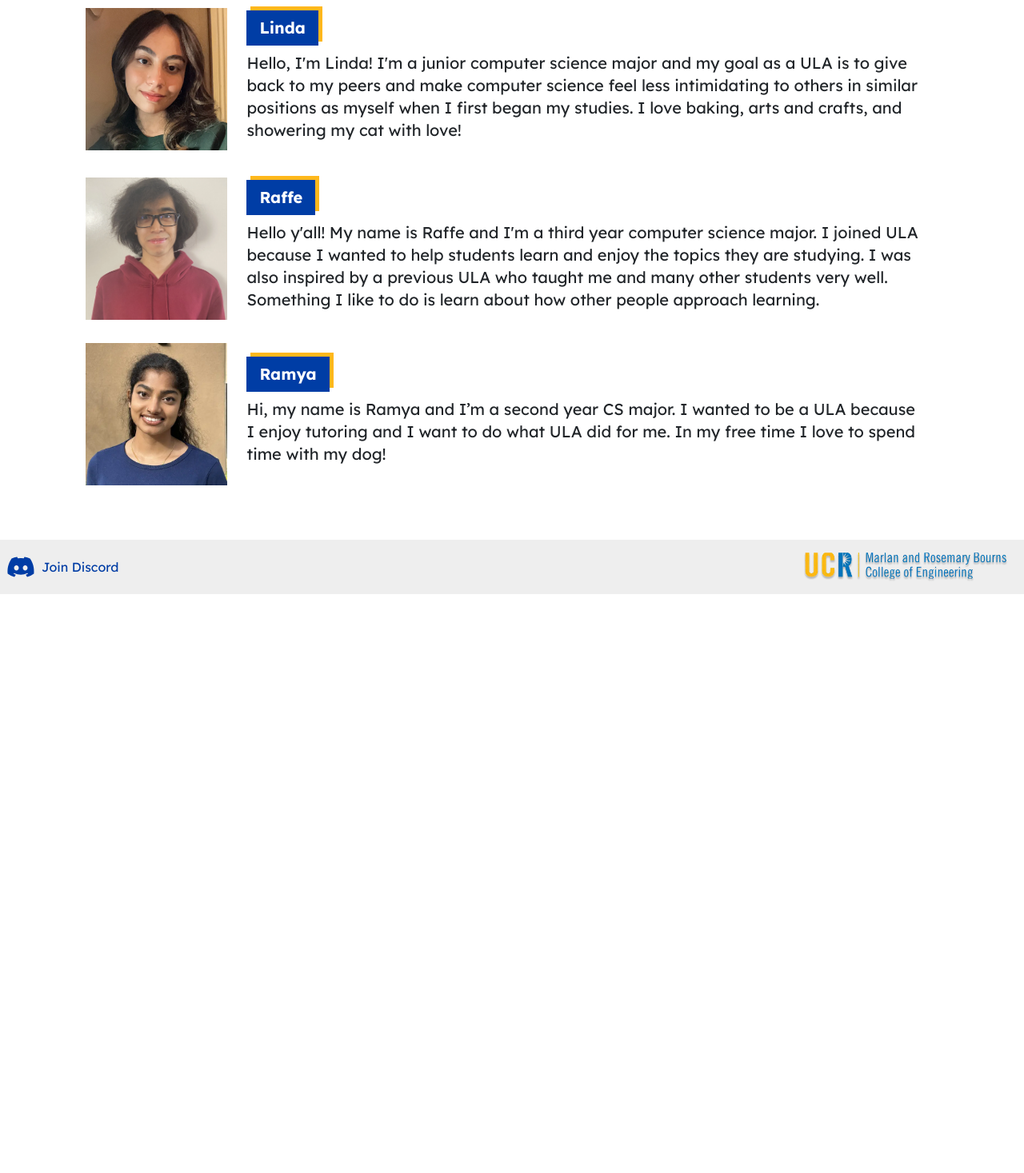
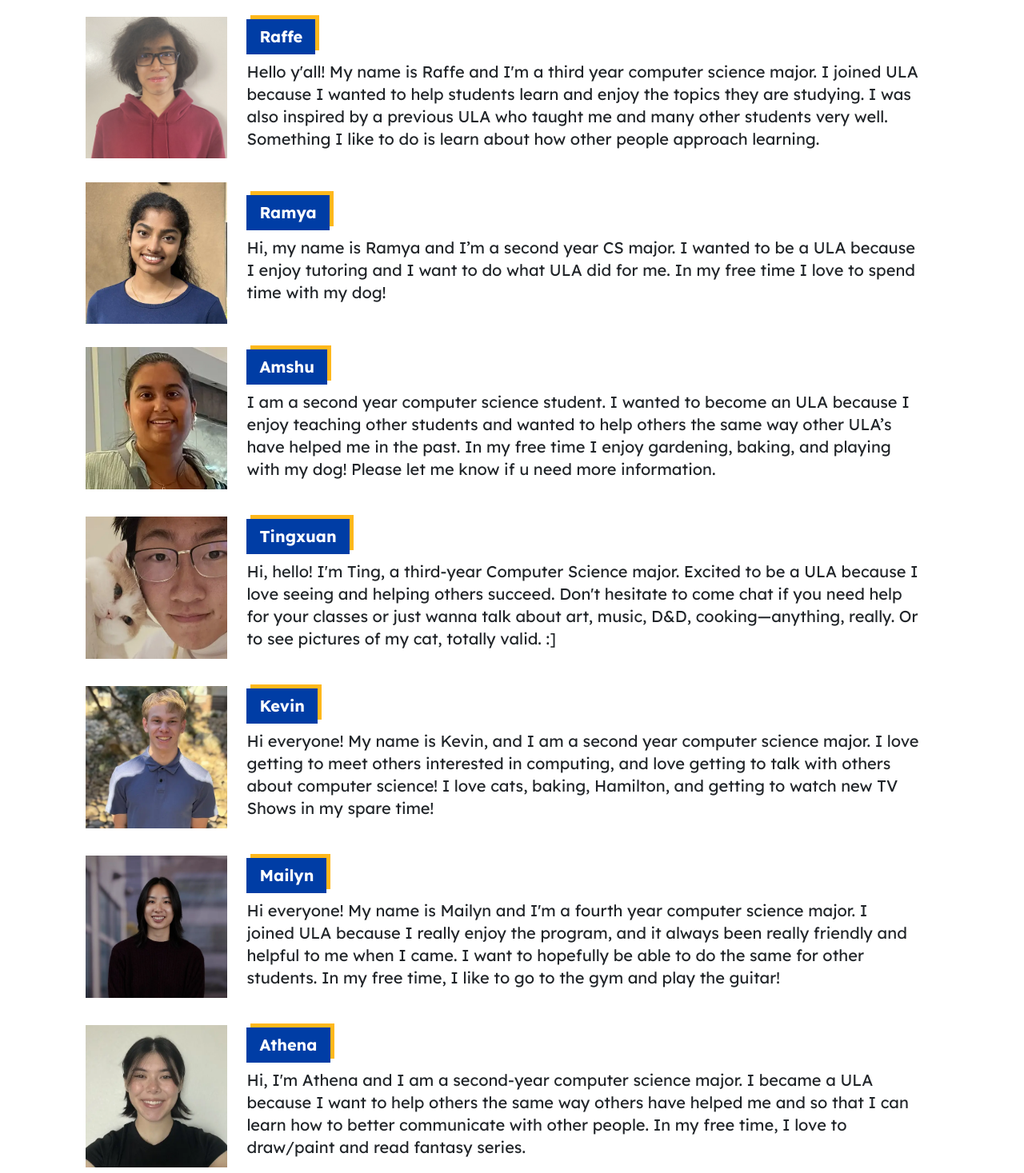
Before and after one commit to acm-ucr/ula-website, a Next.js app: page /ulas in a window 1280 px wide. Shown: the part 3011-4478 px from the top of the page at 80% size. Before the commit the page ends 3754 px from the top, so only its background shows below. Built offline with nearby package versions, Linux system fonts and the light colour scheme.

Commit message:
update ULAs

```diff
--- a/src/app/page.js
+++ b/src/app/page.js
@@ -27,7 +27,7 @@ const Home = () => {
         </div>
       </div>
       <div className="w-10/12 my-12">
-        <div className="my-8">
+        {/* <div className="my-8">
           <Banner title="Call for Undergraduate Learning Assistants" />
           <div className="text-sm md:text-lg p-0 text-left w-11/12 md:w-10/12 mt-12">
             Undergraduate students currently enrolled at UCR are invited to
@@ -64,7 +64,7 @@ const Home = () => {
               link="https://docs.google.com/forms/d/e/1FAIpQLSf-An4oXOWRpdOtpFmYXinS7eivYvhpJgupBTL8kWDwa5ascw/viewform"
             />
           </div>
-        </div>
+        </div> */}
         <div className="my-8">
           <Banner title="Are you an undergrad who wants help in one of these CSE courses?" />
         </div>
--- a/src/components/Button.jsx
+++ b/src/components/Button.jsx
@@ -2,7 +2,7 @@ import Link from "next/link";
 
 const Button = ({ name, link }) => {
   return (
-    <Link href={link} className="no-underline hover:scale-105">
+    <Link href={link} className="no-underline hover:scale-105 duration-200">
       <div className="px-3 py-2 bg-ula-blue w-fit text-white shadow-[5px_-5px_0px_0px_#FFB81C] my-2 text-base md:text-xl">
         {name}
       </div>
--- a/src/data/ulas.js
+++ b/src/data/ulas.js
@@ -44,14 +44,8 @@ export const ulas = [
   {
     name: "Menthy",
     description:
-      "Good morning! I'm Menthy, a second-year Computer Science major. I always enjoy helping others in my classes because I think it is not only beneficial for them but also a great opportunity for me to review the course content. If you need help, please don't hesitate to approach me. Also, if you just want to hang out, feel free to come to me. I love exploring different restaurants, and I'm also a big fan of One Piece. See you!",
+      "Good morning! I'm Menthy, a third-year Computer Science major. I always enjoy helping others in my classes because I think it is not only beneficial for them but also a great opportunity for me to review the course content. If you need help, please don't hesitate to approach me. Also, if you just want to hang out, feel free to come to me. I love exploring different restaurants, and I'm also a big fan of One Piece. See you!",
     image: "/menthy.webp",
-  },
-  {
-    name: "Jacob",
-    description:
-      "Hello! I'm Jacob, a second-year Computer Science major, and I am a ULA tutor because I enjoy helping others. In my free time, I love to play soccer, and my favorite team is Barcelona.",
-    image: "/jacob.webp",
   },
   {
     name: "Thomas",
@@ -89,4 +83,52 @@ export const ulas = [
       "Hi, my name is Ramya and I’m a second year CS major. I wanted to be a ULA because I enjoy tutoring and I want to do what ULA did for me. In my free time I love to spend time with my dog!",
     image: "/ramya.webp",
   },
+  {
+    name: "Amshu",
+    description:
+      "I am a second year computer science student. I wanted to become an ULA because I enjoy teaching other students and wanted to help others the same way other ULA’s have helped me in the past. In my free time I enjoy gardening, baking, and playing with my dog! Please let me know if u need more information.",
+    image: "/amshu.webp",
+  },
+  {
+    name: "Tingxuan",
+    description:
+      "Hi, hello! I'm Ting, a third-year Computer Science major. Excited to be a ULA because I love seeing and helping others succeed. Don't hesitate to come chat if you need help for your classes or just wanna talk about art, music, D&D, cooking—anything, really. Or to see pictures of my cat, totally valid. :]",
+    image: "/tingxuan.webp",
+  },
+  {
+    name: "Kevin",
+    description:
+      "Hi everyone! My name is Kevin, and I am a second year computer science major. I love getting to meet others interested in computing, and love getting to talk with others about computer science! I love cats, baking, Hamilton, and getting to watch new TV Shows in my spare time!",
+    image: "/kevinL.webp",
+  },
+  {
+    name: "Mailyn",
+    description:
+      "Hi everyone! My name is Mailyn and I'm a fourth year computer science major. I joined ULA because I really enjoy the program, and it always been really friendly and helpful to me when I came. I want to hopefully be able to do the same for other students. In my free time, I like to go to the gym and play the guitar!",
+    image: "/mailyn.webp",
+  },
+  {
+    name: "Athena",
+    description:
+      "Hi, I'm Athena and I am a second-year computer science major. I became a ULA because I want to help others the same way others have helped me and so that I can learn how to better communicate with other people. In my free time, I love to draw/paint and read fantasy series.",
+    image: "/athena.webp",
+  },
+  {
+    name: "Natalie",
+    description:
+      "Hi, my name is Natalie! I'm a 3rd-year cs major. I have always enjoyed helping others in school whether I had taken the class or not and ULA is a great place for me to help more people . I like to listen to music, take naps, and hang out with friends whenever I have free time.",
+    image: "/natalie.webp",
+  },
+  {
+    name: "Aaryan",
+    description:
+      "Hi, my name's Aaryan, and I'm a computer science major! I am passionate about computer science and enjoy video games. As a ULA, I strive to help others learn and grow in their understanding of technology and coding.",
+    image: "/aaryan.webp",
+  },
+  {
+    name: "Sahana",
+    description:
+      "Hi! I'm Sahana, a second year computer science with business applications major! I joined ULA to be able to help a wider range of students in multiple classes. I love taking photos, crocheting, and reading :D Please feel free to reach out if you want have any questions or you just want to talk!",
+    image: "/aahana.webp",
+  },
 ];
```
